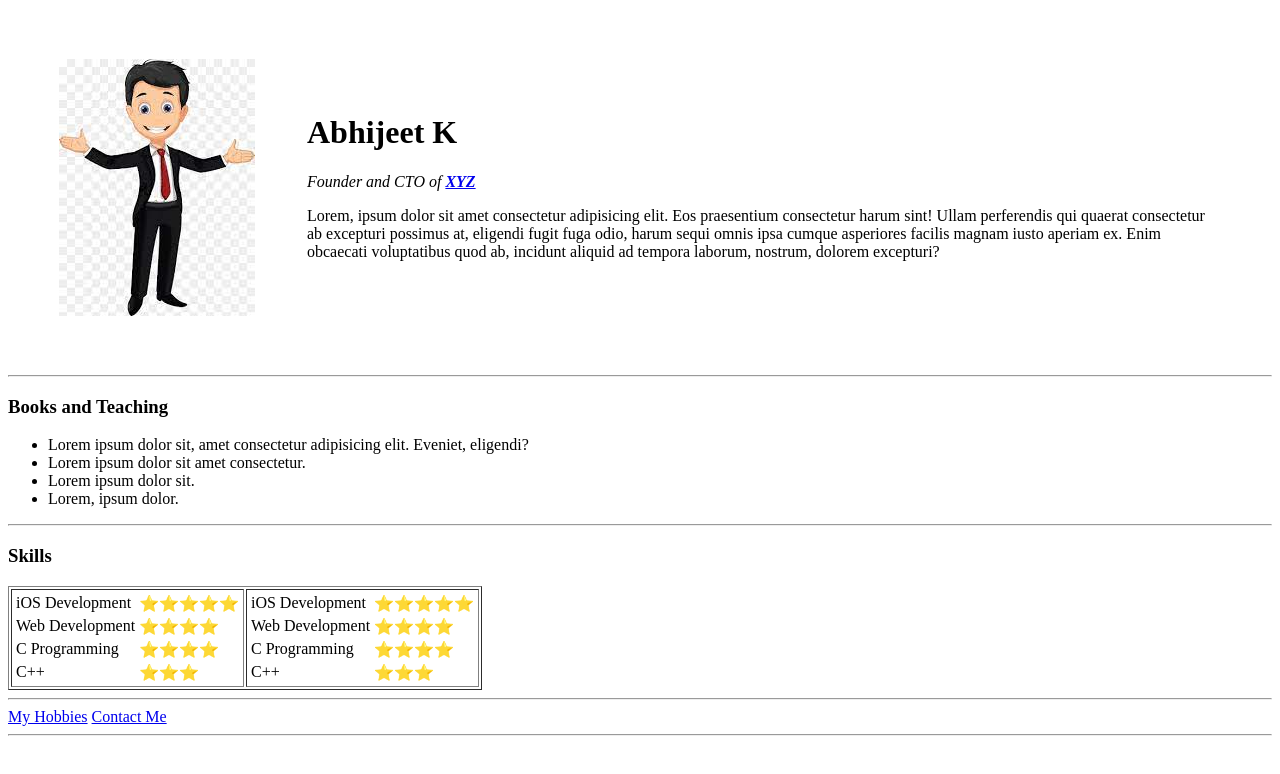
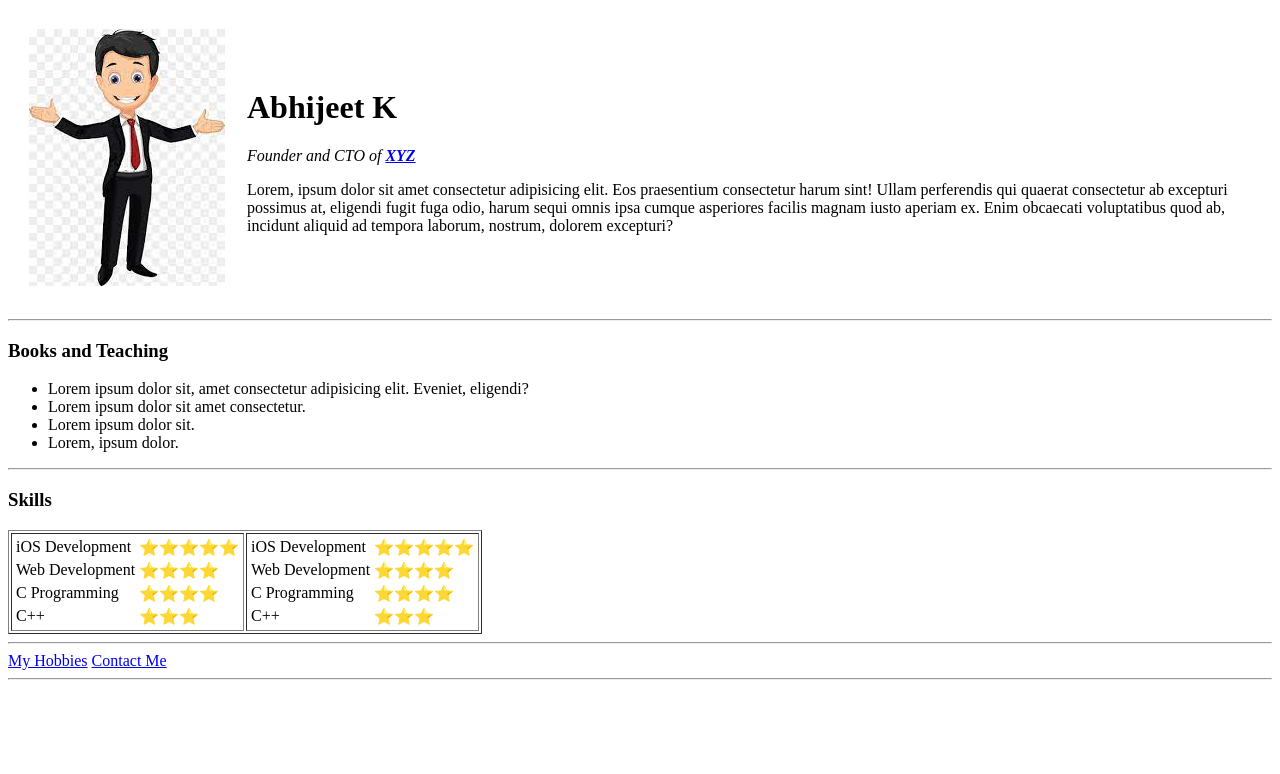
Before and after one commit to abhijeetk123/cv, a plain HTML site: page index.html in a window 1280 px wide. Drawn offline with Linux system fonts and the light colour scheme.

Commit message:
Update index.html

```diff
--- a/index.html
+++ b/index.html
@@ -1,13 +1,13 @@
+<!DOCTYPE html>
 <html lang="en">
 <head>
     <meta charset="UTF-8">
-    <meta http-equiv="X-UA-Compatible" content="IE=edge">
-    <meta name="viewport" content="width=device-width, initial-scale=1.0">
     <title>Abhijeet's Personal Site</title>
 </head>
 <body>
-    <table cellspacing="50">
-        <tr><td><img src="images/img.jpg" alt="Image img.jpg"></td><td>    <h1>Abhijeet K</h1>
+    <table cellspacing="20">
+        <tr><td><img src="images/img.jpg" alt="Image img.jpg"></td><td>
+            <h1>Abhijeet K</h1>
             <p><em>Founder and CTO of <strong><a href="https://www.google.com">XYZ</a></strong></em></p>
             <p>Lorem, ipsum dolor sit amet consectetur adipisicing elit. Eos praesentium consectetur harum sint! Ullam perferendis qui quaerat consectetur ab excepturi possimus at, eligendi fugit fuga odio, harum sequi omnis ipsa cumque asperiores facilis magnam iusto aperiam ex. Enim obcaecati voluptatibus quod ab, incidunt aliquid ad tempora laborum, nostrum, dolorem excepturi?</p></td></tr>
     </table>
```
